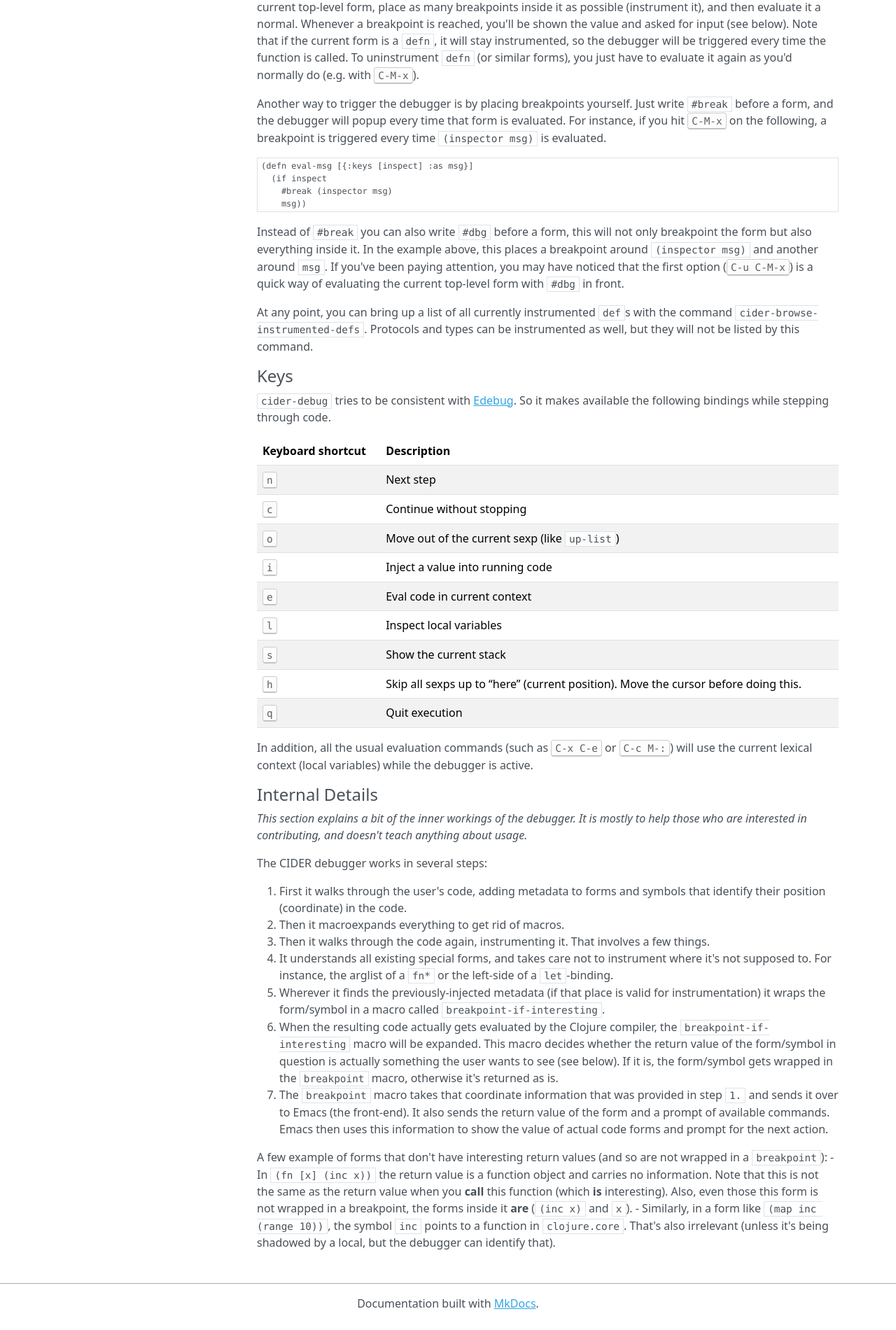
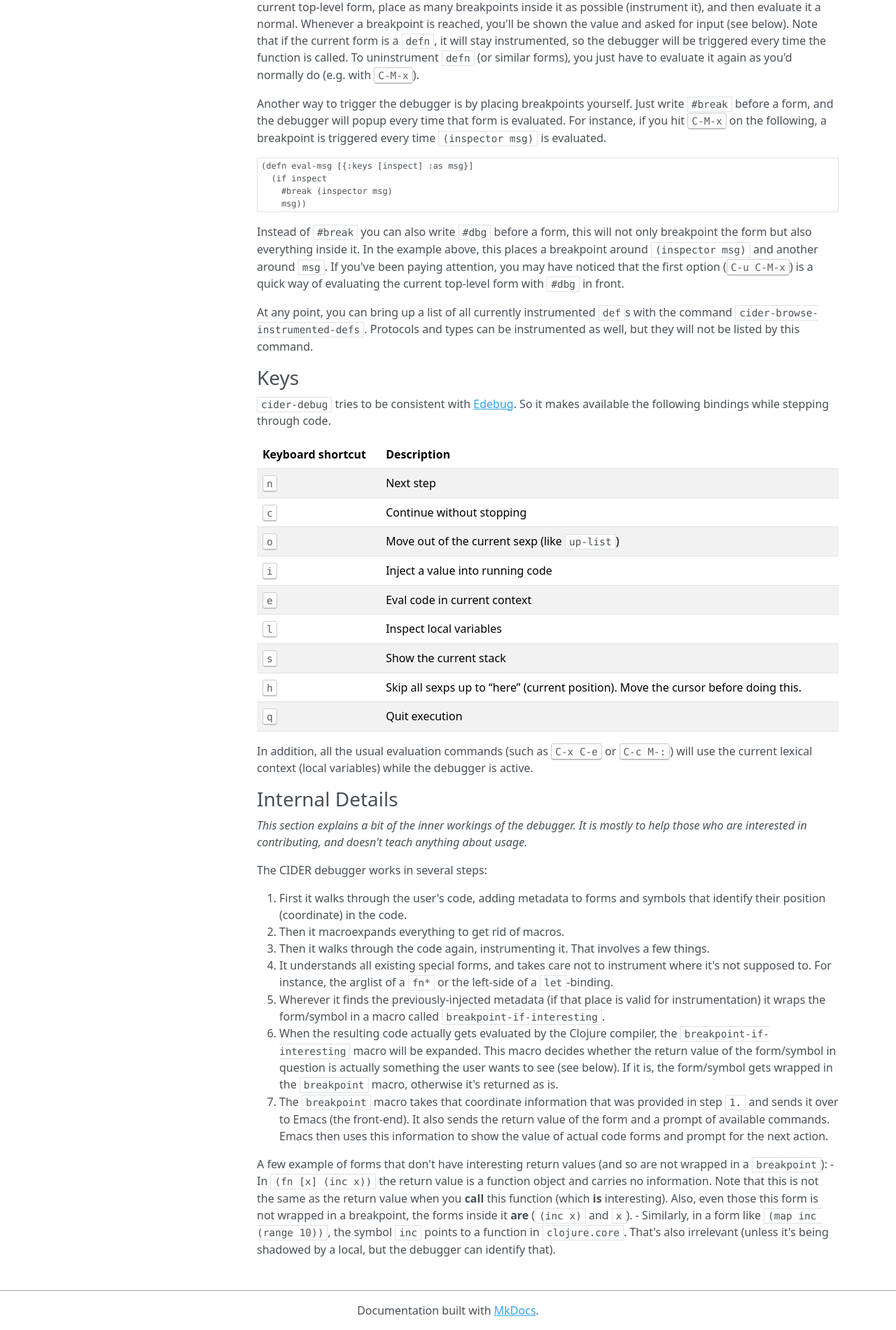
Before and after one commit to clojure-emacs/cider, an MkDocs documentation site: the page built from doc/debugging.md, in a window 1280 px wide. Shown: the part 934-2834 px from the top of the page at 70% size. Built offline with MkDocs 1.6.1, drawn with Linux system fonts in a browser that asks for light colours; nearby versions of some CDN libraries; old or Windows-style settings are respelled for this version of MkDocs.

Commit message:
Fix a couple of headings

```diff
--- a/doc/debugging.md
+++ b/doc/debugging.md
@@ -37,7 +37,7 @@ At any point, you can bring up a list of all currently instrumented `def`s with
 the command `cider-browse-instrumented-defs`. Protocols and types can be
 instrumented as well, but they will not be listed by this command.
 
-#### Keys
+### Keys
 
 `cider-debug` tries to be consistent with
 [Edebug][]. So
@@ -59,7 +59,7 @@ In addition, all the usual evaluation commands (such as <kbd>C-x C-e</kbd> or
 <kbd>C-c M-:</kbd>) will use the current lexical context (local variables) while
 the debugger is active.
 
-#### Internal Details
+### Internal Details
 
 *This section explains a bit of the inner workings of the debugger. It is mostly
 to help those who are interested in contributing, and doesn't teach anything
```
